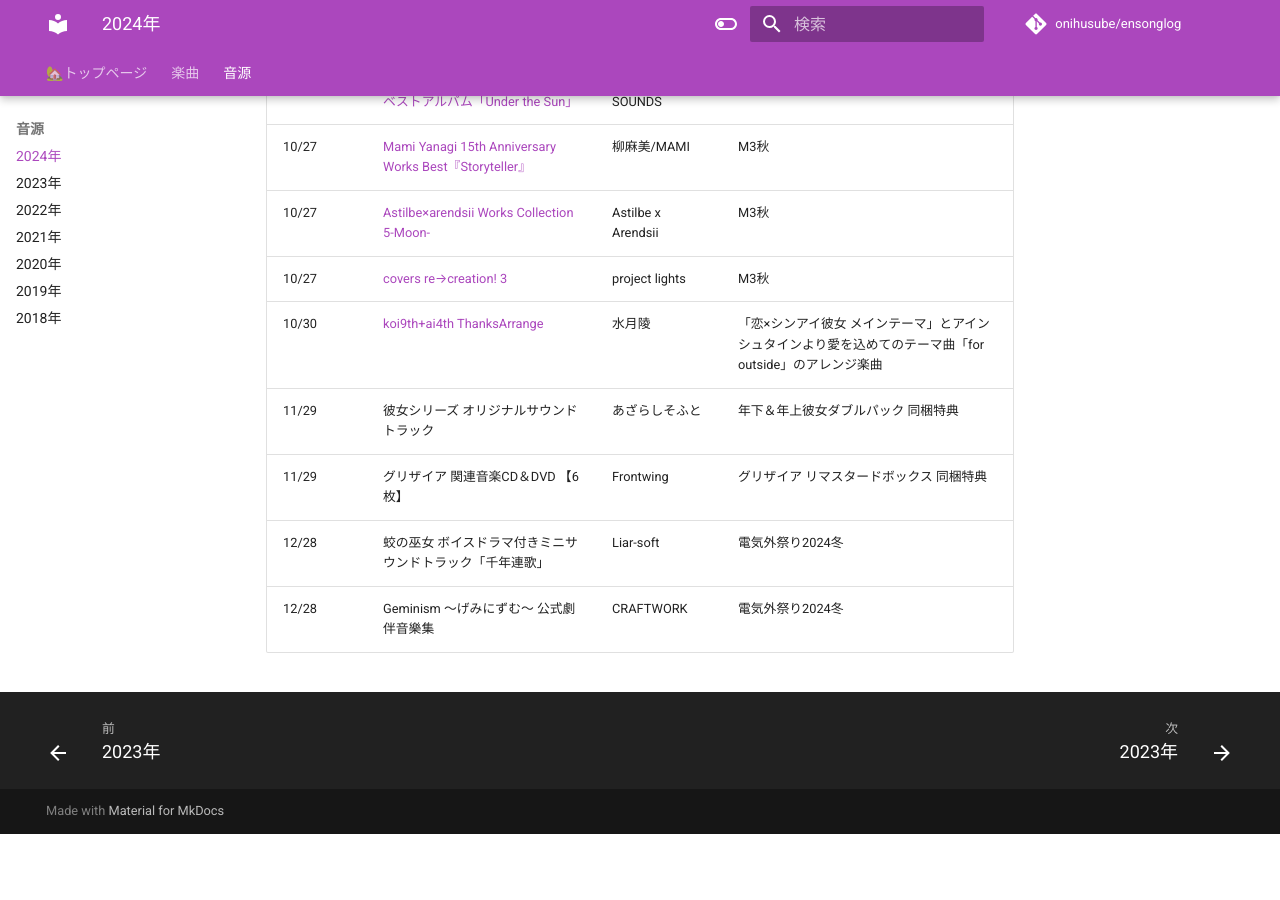
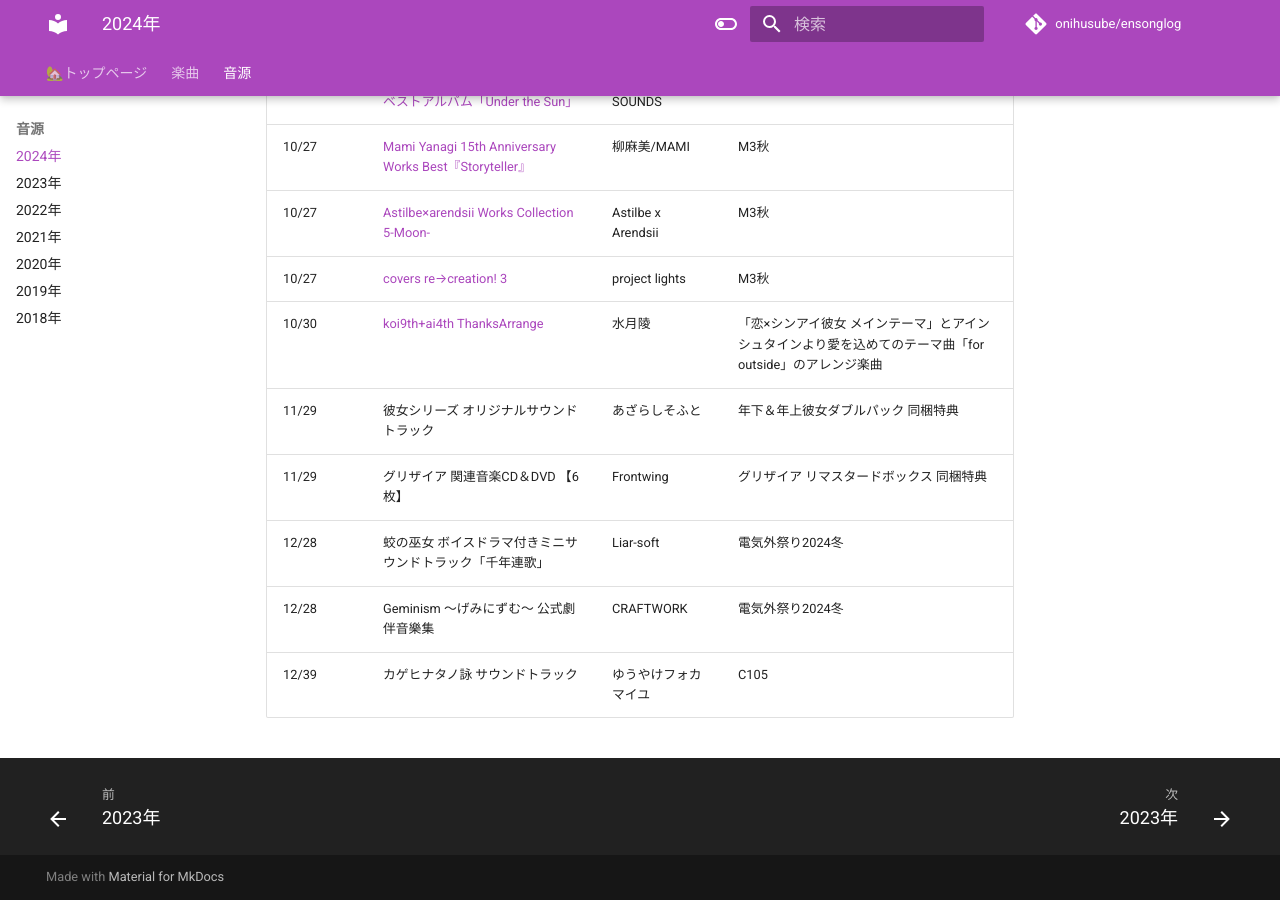
Before and after one commit to onihusube/ensonglog, an MkDocs documentation site: the page built from docs/2024/音源.md, in a window 1280 px wide and 900 px high, scrolled down 1245 px. Built offline with MkDocs 1.6.1 and Material for MkDocs 9.7.7, drawn with Linux system fonts in a browser that asks for light colours; comment, search, counter and statistics services are not loaded; before the commit the page ends 2079 px from its top, so only the background shows below that.

Commit message:
カゲヒナタノ詠サントラ追記

```diff
--- a/docs/2024/音源.md
+++ b/docs/2024/音源.md
@@ -31,3 +31,4 @@
 | 11/29 | グリザイア 関連音楽CD＆DVD 【6枚】 | Frontwing | グリザイア リマスタードボックス 同梱特典 |
 | 12/28 | 蛟の巫女 ボイスドラマ付きミニサウンドトラック「千年連歌」 | Liar-soft | 電気外祭り2024冬 |
 | 12/28 | Geminism ～げみにずむ～ 公式劇伴音樂集 | CRAFTWORK | 電気外祭り2024冬 |
+| 12/39 | カゲヒナタノ詠 サウンドトラック | ゆうやけフォカマイユ | C105 |
```
